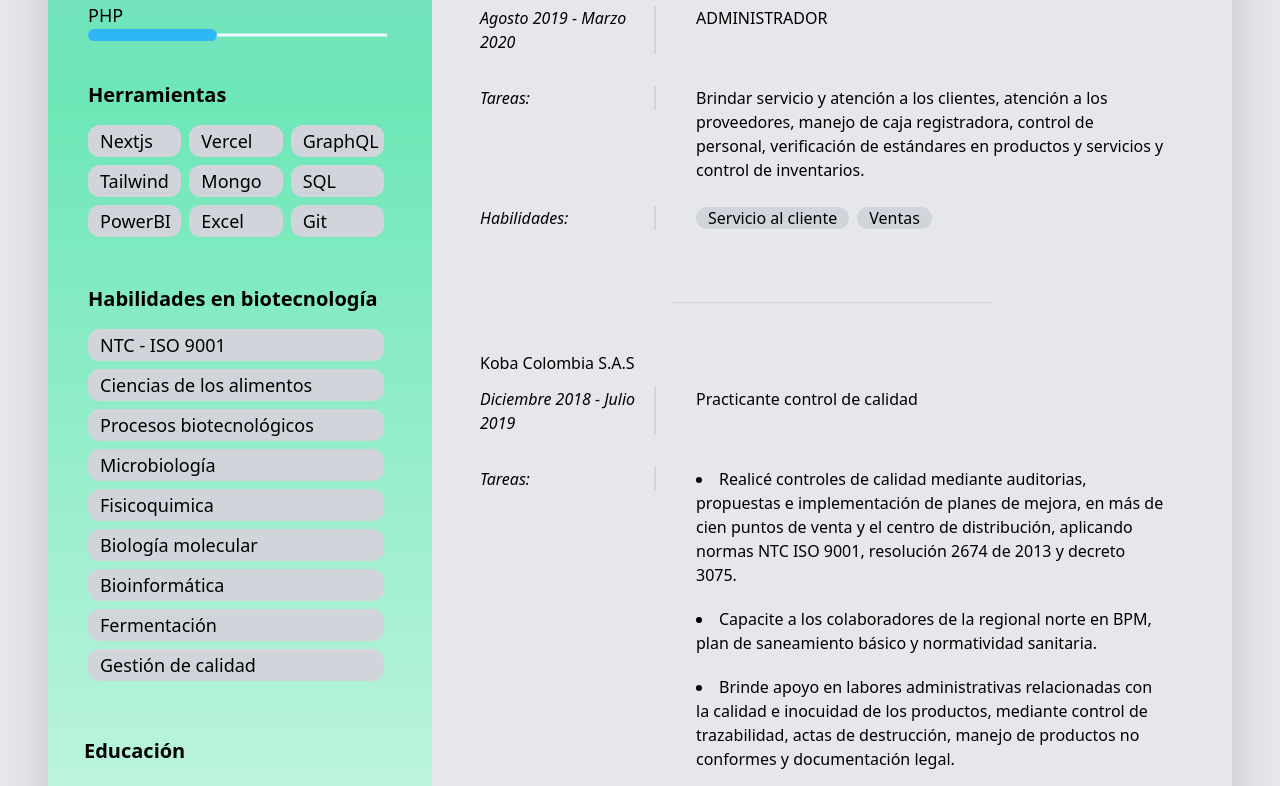
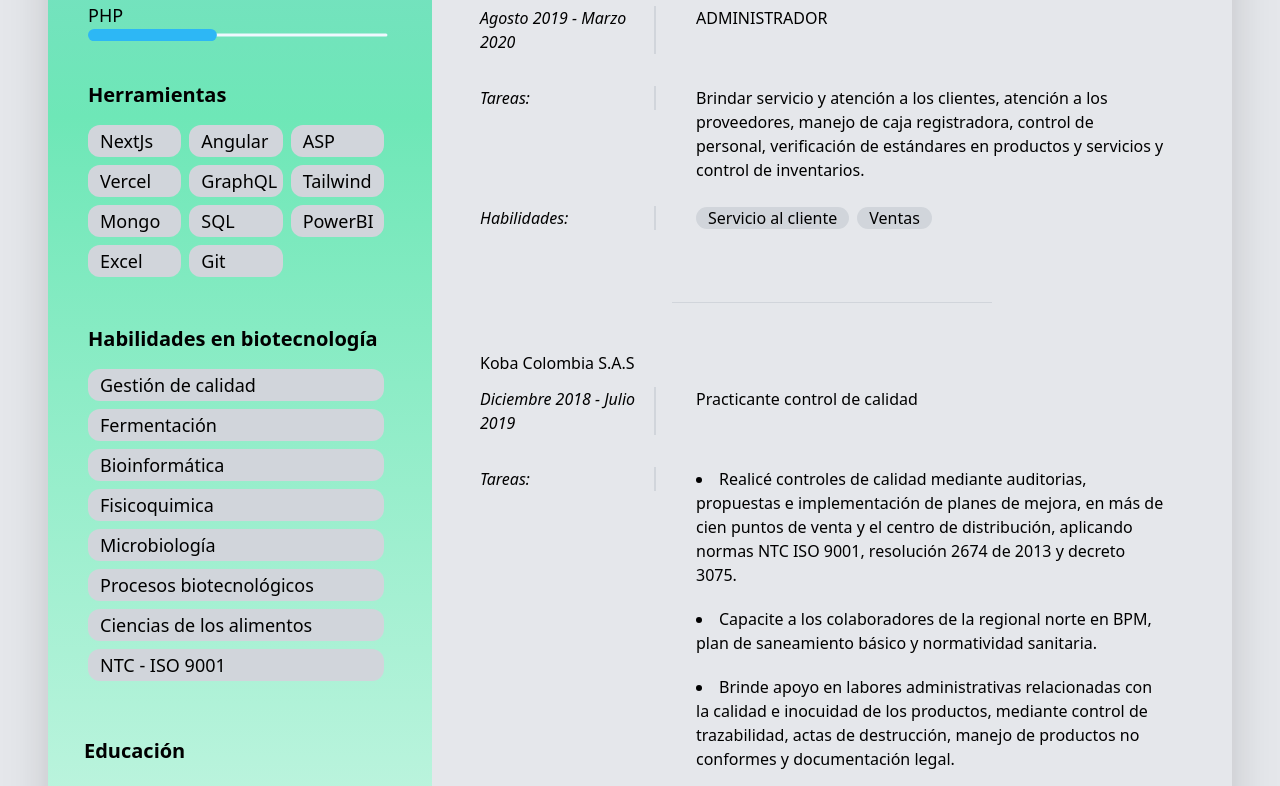
Before and after one commit to judmontoyaso/curriculum, a Next.js app: page /curriculum in a window 1280 px wide. Shown: the part 1280-2066 px from the top of the page. Built offline with nearby package versions, Linux system fonts and the light colour scheme.

Commit message:
Corregir error en api de emailjs y refactorizar codigo de habilidades curriculum

```diff
--- /dev/null
+++ b/components/ContenedorHabilidad.jsx
@@ -0,0 +1,9 @@
+const ContenedorHabilidad = ({ Habilidad }) => {
+  return (
+    <span key={Habilidad} className="rounded-xl bg-gray-300 dark:bg-gray-500 px-3 mr-2 mb-2 hover:bg-indigo-400 hover:text-white dark:hover:bg-green-400 cursor-pointer">
+      {Habilidad}
+    </span>
+  );
+};
+
+export default ContenedorHabilidad;
--- a/package.json
+++ b/package.json
@@ -14,6 +14,7 @@
     "@fortawesome/free-solid-svg-icons": "^5.15.4",
     "@fortawesome/react-fontawesome": "^0.1.16",
     "axios": "^0.24.0",
+    "emailjs": "^4.0.1",
     "emailjs-com": "^3.2.0",
     "file-saver": "^2.0.5",
     "formik": "^2.2.9",
--- a/pages/contact.jsx
+++ b/pages/contact.jsx
@@ -1,6 +1,7 @@
 import React from "react";
 import { useFormik } from "formik";
 import * as Yup from "yup";
+
 import emailjs, { send } from "emailjs-com";
 import { useState, useEffect } from "react";
 import Swal from "sweetalert2";
@@ -17,7 +18,7 @@ const Contact = () => {
         "formulario_contacto_cv",
         "template_5243rb1",
         object,
-        "user_DD9uUMu5CFcOAGZ2Ah34m"
+        "N6pIVzH5Sti9MeJbI"
       )
       .then(
         (result) => {
@@ -31,6 +32,11 @@ const Contact = () => {
           formik.resetForm();
         },
         (error) => {
+          Swal.fire(
+            "Error",
+            "Ocurrio un error, por favor intente más tarde",
+            "error"
+          );
           console.log(error.text);
         }
       );
--- a/pages/curriculum.jsx
+++ b/pages/curriculum.jsx
@@ -16,8 +16,32 @@ import {
   faMobileAlt,
 } from "@fortawesome/free-solid-svg-icons";
 import { saveAs } from "file-saver";
+import ContenedorHabilidad from "../components/ContenedorHabilidad";
 
 const curriculum = () => {
+  const habilidadesPrincipales = [
+    "NextJs",
+    "Angular",
+    "ASP",
+    "Vercel",
+    "GraphQL",
+    "Tailwind",
+    "Mongo",
+    "SQL",
+    "PowerBI",
+    "Excel",
+    "Git",
+  ];
+  const habilidadesBiotecnologia = [
+    "Gestión de calidad",
+    "Fermentación",
+    "Bioinformática",
+    "Fisicoquimica",
+    "Microbiología",
+    "Procesos biotecnológicos",
+    "Ciencias de los alimentos",
+    " NTC - ISO 9001",
+  ];
   const saveFile = () => {
     //Para obtener archivos pdf, se obtiene un link de archivo codificado en base 64 y descargarlo como pdf
     saveAs(
@@ -143,34 +167,10 @@ const curriculum = () => {
                       Herramientas
                     </div>
                     <p className="leading-8 grid grid-cols-3">
-                      <span className="rounded-xl bg-gray-300 dark:bg-gray-500 px-3 mr-2 mb-2 hover:bg-indigo-400 hover:text-white dark:hover:bg-green-400">
-                        Nextjs
-                      </span>
+                      {habilidadesPrincipales.map((habilidad) => (
 
-                      <span className="rounded-xl bg-gray-300 dark:bg-gray-500 px-3 mr-2  mb-2 hover:bg-indigo-400 hover:text-white  dark:hover:bg-green-400 ">
-                        Vercel
-                      </span>
-                      <span className="rounded-xl bg-gray-300 dark:bg-gray-500 px-3 mr-2  mb-2 hover:bg-indigo-400 hover:text-white  dark:hover:bg-green-400">
-                        GraphQL
-                      </span>
-                      <span className="rounded-xl bg-gray-300 dark:bg-gray-500 px-3 mr-2  mb-2 hover:bg-indigo-400 hover:text-white  dark:hover:bg-green-400">
-                        Tailwind
-                      </span>
-                      <span className="rounded-xl bg-gray-300 dark:bg-gray-500 px-3 mr-2  mb-2 hover:bg-indigo-400 hover:text-white  dark:hover:bg-green-400">
-                        Mongo
-                      </span>
-                      <span className="rounded-xl bg-gray-300 px-3 dark:bg-gray-500 mb-2 mr-2  hover:bg-indigo-400 hover:text-white  dark:hover:bg-green-400">
-                        SQL
-                      </span>
-                      <span className="rounded-xl bg-gray-300 px-3 dark:bg-gray-500 mb-2 mr-2  hover:bg-indigo-400 hover:text-white  dark:hover:bg-green-400">
-                        PowerBI
-                      </span>
-                      <span className="rounded-xl bg-gray-300 px-3 dark:bg-gray-500 mb-2 mr-2  hover:bg-indigo-400 hover:text-white  dark:hover:bg-green-400">
-                        Excel
-                      </span>
-                      <span className="rounded-xl bg-gray-300 px-3 dark:bg-gray-500 mb-2 mr-2  hover:bg-indigo-400 hover:text-white  dark:hover:bg-green-400">
-                        Git
-                      </span>
+                        <ContenedorHabilidad Habilidad={habilidad} />
+                      ))}
                     </p>
                   </li>
 
@@ -179,33 +179,9 @@ const curriculum = () => {
                       Habilidades en biotecnología
                     </div>
                     <p className="leading-8 grid grid-cols-1">
-                      <span className="rounded-xl bg-gray-300 dark:bg-gray-500 px-3 mr-2 mb-2 hover:bg-indigo-400 hover:text-white dark:hover:bg-green-400">
-                        NTC - ISO 9001
-                      </span>
-                      <span className="rounded-xl bg-gray-300 dark:bg-gray-500 px-3 mr-2  mb-2 hover:bg-indigo-400 hover:text-white  dark:hover:bg-green-400 ">
-                        Ciencias de los alimentos
-                      </span>
-                      <span className="rounded-xl bg-gray-300 dark:bg-gray-500 px-3 mr-2  mb-2 hover:bg-indigo-400 hover:text-white  dark:hover:bg-green-400">
-                        Procesos biotecnológicos
-                      </span>
-                      <span className="rounded-xl bg-gray-300 dark:bg-gray-500 px-3 mr-2  mb-2 hover:bg-indigo-400 hover:text-white  dark:hover:bg-green-400">
-                        Microbiología
-                      </span>
-                      <span className="rounded-xl bg-gray-300 dark:bg-gray-500 px-3 mr-2  mb-2 hover:bg-indigo-400 hover:text-white  dark:hover:bg-green-400">
-                        Fisicoquimica
-                      </span>
-                      <span className="rounded-xl bg-gray-300 px-3 dark:bg-gray-500 mb-2 mr-2  hover:bg-indigo-400 hover:text-white  dark:hover:bg-green-400">
-                        Biología molecular
-                      </span>
-                      <span className="rounded-xl bg-gray-300 px-3 dark:bg-gray-500 mb-2 mr-2  hover:bg-indigo-400 hover:text-white  dark:hover:bg-green-400">
-                        Bioinformática
-                      </span>
-                      <span className="rounded-xl bg-gray-300 px-3 dark:bg-gray-500 mb-2 mr-2  hover:bg-indigo-400 hover:text-white  dark:hover:bg-green-400">
-                        Fermentación
-                      </span>
-                      <span className="rounded-xl bg-gray-300 px-3 dark:bg-gray-500 mb-2 mr-2  hover:bg-indigo-400 hover:text-white  dark:hover:bg-green-400">
-                        Gestión de calidad
-                      </span>
+                      {habilidadesBiotecnologia.map((habilidad) => (
+                        <ContenedorHabilidad Habilidad={habilidad} />
+                      ))}
                     </p>
                   </li>
                 </ul>
@@ -332,19 +308,10 @@ const curriculum = () => {
                     </div>
 
                     <div className="lg:inline-block lg:w-8/12 w-full lg:ml-10 grid">
-                      <span className="rounded-xl bg-gray-300 px-3 dark:bg-gray-500 mb-2 mr-2  hover:bg-indigo-400 hover:text-white  dark:hover:bg-green-400">
-                        Desarrollo web
-                      </span>
-                      <span className="rounded-xl bg-gray-300 px-3 dark:bg-gray-500 mb-2 mr-2  hover:bg-indigo-400 hover:text-white  dark:hover:bg-green-400">
-                        Análisis de datos
-                      </span>
-                      <span className="rounded-xl bg-gray-300 px-3 dark:bg-gray-500 mb-2 mr-2  hover:bg-indigo-400 hover:text-white  dark:hover:bg-green-400">
-                        Creatividad
-                      </span>
-
-                      <span className="rounded-xl bg-gray-300 px-3 dark:bg-gray-500 mb-2 mr-2  hover:bg-indigo-400 hover:text-white  dark:hover:bg-green-400">
-                        SEO
-                      </span>
+                      <ContenedorHabilidad Habilidad={"Desarrollo Web"} />
+                      <ContenedorHabilidad Habilidad={"Análisis de datos"} />
+                      <ContenedorHabilidad Habilidad={"Creatividad"} />
+                      <ContenedorHabilidad Habilidad={"SEO"} />
                     </div>
                   </section>
                 </div>
@@ -408,12 +375,8 @@ const curriculum = () => {
                       Habilidades:
                     </div>
                     <div className="lg:inline-block lg:w-8/12 w-full lg:ml-10 grid">
-                      <span className="rounded-xl bg-gray-300 px-3 dark:bg-gray-500 mb-2 mr-2  hover:bg-indigo-400 hover:text-white  dark:hover:bg-green-400">
-                        Servicio al cliente
-                      </span>
-                      <span className="rounded-xl bg-gray-300 px-3 dark:bg-gray-500 mb-2 mr-2  hover:bg-indigo-400 hover:text-white  dark:hover:bg-green-400">
-                        Ventas
-                      </span>
+                      <ContenedorHabilidad Habilidad={"Servicio al cliente"} />
+                      <ContenedorHabilidad Habilidad={"Ventas"} />
                     </div>
                   </section>
                 </div>
@@ -458,15 +421,11 @@ const curriculum = () => {
                       Habilidades:
                     </div>
                     <div className="lg:inline-block lg:w-8/12 w-full lg:ml-10 grid">
-                      <span className="rounded-xl bg-gray-300 px-3 dark:bg-gray-500 mb-2 mr-2  hover:bg-indigo-400 hover:text-white  dark:hover:bg-green-400">
-                        NTC - ISO 9001
-                      </span>
-                      <span className="rounded-xl bg-gray-300 px-3 dark:bg-gray-500 mb-2 mr-2  hover:bg-indigo-400 hover:text-white  dark:hover:bg-green-400">
-                        Gestión de calidad
-                      </span>
-                      <span className="rounded-xl bg-gray-300 px-3 dark:bg-gray-500 mb-2 mr-2  hover:bg-indigo-400 hover:text-white  dark:hover:bg-green-400">
-                        Microbiología
-                      </span>
+                      <ContenedorHabilidad Habilidad={"NTC - ISO 9001"} />
+
+                      <ContenedorHabilidad Habilidad={"Gestión de calidad"} />
+
+                      <ContenedorHabilidad Habilidad={"Gestión de calidad"} />
                     </div>
                   </section>
                 </div>
```
Also changed, not shown: 1 other file (tests, documents, lock files or other folders).
